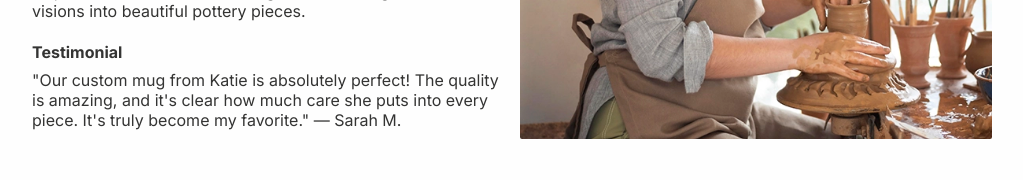
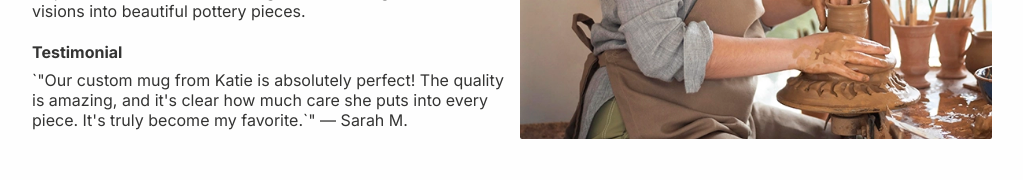
Before and after one commit to ross-owen/wdd430-handcrafted-haven, a Next.js app: page / in a window 1280 px wide. Shown: the part 1022-1202 px from the top of the page, without its empty margins (128-1151 px from the left). Built offline with nearby package versions, Linux system fonts and the light colour scheme.

Commit message:
fixing lint errors

```diff
--- a/src/app/ui/header.tsx
+++ b/src/app/ui/header.tsx
@@ -1,4 +1,3 @@
-import Link from "next/link";
 import Nav from "@/app/ui/nav/nav";
 import Logo from "@/app/ui/nav/logo";
 
--- a/src/app/ui/nav/nav.tsx
+++ b/src/app/ui/nav/nav.tsx
@@ -1,4 +1,3 @@
-import { inter } from '@/app/ui/fonts';
 import Link from 'next/link';
 import Categories from './categories';
 
--- a/src/app/ui/seller-spotlight.tsx
+++ b/src/app/ui/seller-spotlight.tsx
@@ -8,8 +8,8 @@ export default function SellerSpotlight() {
             <div className={`${styles["seller-spotlight-wrapper"]}`}>
                 <h2>Seller spotlight</h2>
                 <div className={`${styles["seller-spotlight-detail"]}`}>
-                    <h3>Katie's Pottery</h3>
-                    <p>For over 13 years, Katie has transformed clay into unique pottery. Her passion shines through in every piece, from her distinctive original designs to special, custom-commissioned works crafted just for you. With Katie, you're getting a handcrafted work of art with a personal touch.</p>
+                    <h3>Katie&apos;s Pottery</h3>
+                    <p>For over 13 years, Katie has transformed clay into unique pottery. Her passion shines through in every piece, from her distinctive original designs to special, custom-commissioned works crafted just for you. With Katie, you&apos;re getting a handcrafted work of art with a personal touch.</p>
                 </div>
                 <div className={`${styles["seller-spotlight-detail"]}`}>
                     <h4>Location</h4>
@@ -17,11 +17,11 @@ export default function SellerSpotlight() {
                 </div>
                 <div className={`${styles["seller-spotlight-detail"]}`}>
                     <h4>Testimonial</h4>
-                    <p>"Our custom mug from Katie is absolutely perfect! The quality is amazing, and it's clear how much care she puts into every piece. It's truly become my favorite." — Sarah M.</p>
+                    <p>`&quot;Our custom mug from Katie is absolutely perfect! The quality is amazing, and it&apos;s clear how much care she puts into every piece. It&apos;s truly become my favorite.`&quot; — Sarah M.</p>
                 </div>
             </div>
             <div className={`${styles["seller-image-wrapper"]}`}>
-                <Image src="/images/seller-spotlight_large.webp" alt="Katie's Pottery" width={215} height={301}/>
+                <Image src="/images/seller-spotlight_large.webp" alt="Katie&apos;s Pottery" width={215} height={301}/>
             </div>
         </section>
     );
```
